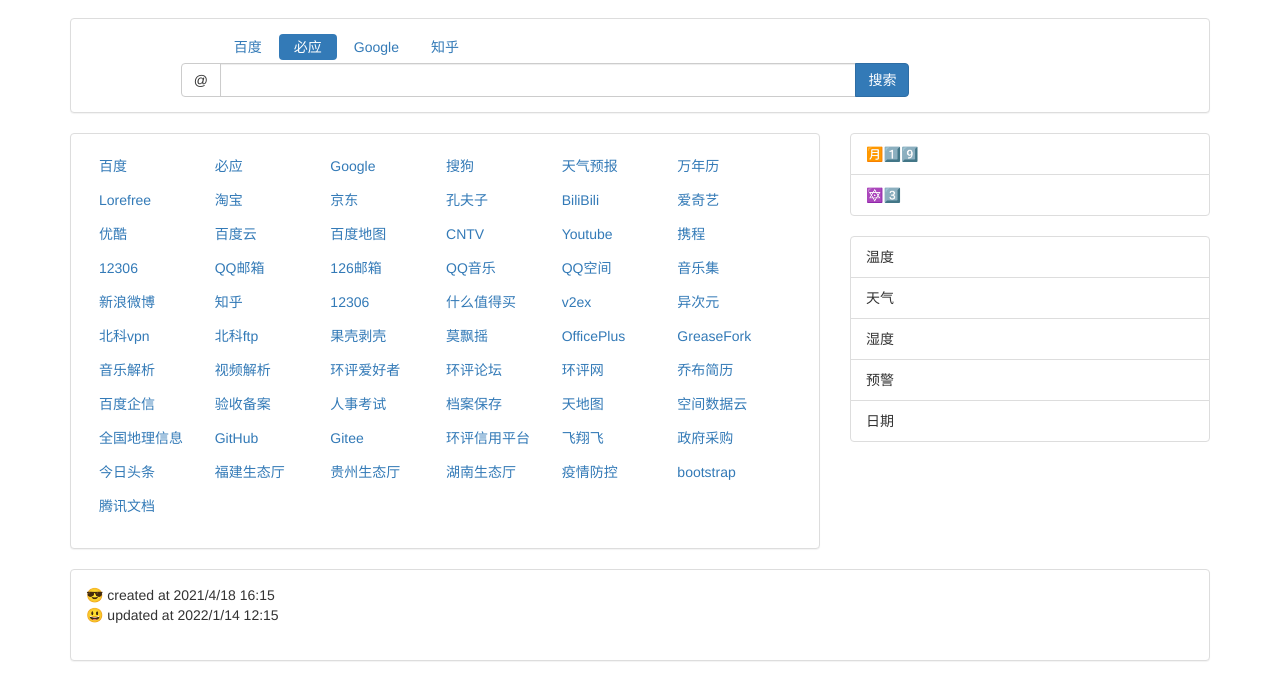
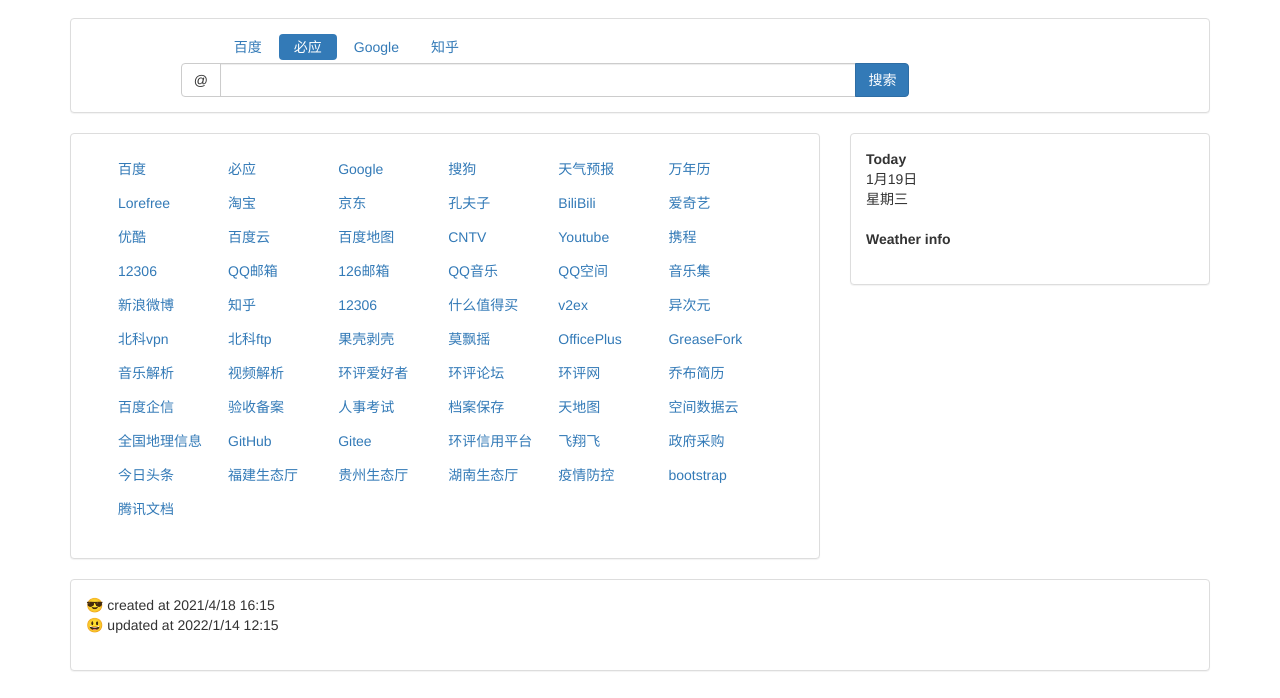
Before and after one commit to yangwcool/gogofp, a plain HTML site: page index.html in a window 1280 px wide. Shown: the part 102-800 px from the top of the page. Drawn offline with nearby package versions, Linux system fonts and the light colour scheme; no server answers.

Commit message:
Add files via upload

```diff
--- a/index.html
+++ b/index.html
@@ -5,7 +5,7 @@
     <meta http-equiv="X-UA-Compatible" content="IE=edge">
     <meta name="viewport" content="width=device-width, initial-scale=1">
     <!-- 上述3个meta标签*必须*放在最前面，任何其他内容都*必须*跟随其后！ -->
-    <title> gogofp - ajax - bs </title>
+    <title> gogofp - ajax - bs - 2 </title>
 
     <!-- Bootstrap -->
     <link rel="stylesheet" href="https://stackpath.bootstrapcdn.com/bootstrap/3.4.1/css/bootstrap.min.css" integrity="sha384-HSMxcRTRxnN+Bdg0JdbxYKrThecOKuH5zCYotlSAcp1+c8xmyTe9GYg1l9a69psu" crossorigin="anonymous">
@@ -20,6 +20,16 @@
         }
         ul.searchBtnList li a {
             padding: 3px 15px 3px 15px;
+        }
+        #url ul{
+            margin-top: 10px;
+            margin-left: 30px;
+        }
+        #url li {
+            display: inline-block;
+            width: 115px;
+            height: 34px;
+            padding: 0 2px 0 2px;
         }
     </style>
   </head>
@@ -83,21 +93,14 @@
             </div>
             <!-- 侧栏区域 -->
             <div class="col-md-4">
-                <div class="row">
-                    <div class="col-md-12">
-                        <!-- 日历 -->
-                        <ul class="date list-group">
-                            <li class="list-group-item">日期</li>
-                            <li class="list-group-item">星期</li>
-                        </ul>
-                        <!-- 天气 -->
-                        <ul class="weather list-group">
-                            <li class="list-group-item">温度</li>
-                            <li class="list-group-item">天气</li>
-                            <li class="list-group-item">湿度</li>
-                            <li class="list-group-item">预警</li>
-                            <li class="list-group-item">日期</li>
-                        </ul>
+                <div class="panel panel-default">
+                    <div class="panel-body">
+                        <address class="dateList">
+                            <strong>Today</strong><br>
+                        </address>
+                        <address class="weatherList">
+                            <strong>Weather info</strong><br>
+                          </address>
                     </div>
                 </div>
             </div>
@@ -140,7 +143,7 @@
       function renderUrl(value){
           let title = value.title;
           let url = value.url;
-          document.querySelector('#url>ul').innerHTML += `<li><a href=${url} class="btn" target="_blank">${title}</a></li>`;
+          document.querySelector('#url>ul').innerHTML += `<li><a href=${url}target="_blank">${title}</a></li>`;
       }
     </script>
 
--- a/main.js
+++ b/main.js
@@ -64,17 +64,15 @@ function clearKwd(){
 //       显示日期
 let myDate = new Date();
 let day = myDate.getDate();
+let month = myDate.getMonth();
 let week = myDate.getDay();
 
-let dayLeft = parseInt(day/10);
-let dayRight = day%10;
+//
+let weekArray = ['星期日','星期一','星期二','星期三','星期四','星期五','星期六'];
 
-let numList = ['0️⃣','1️⃣','2️⃣','3️⃣','4️⃣','5️⃣','6️⃣','7️⃣','8️⃣','9️⃣'];
-let date = document.querySelectorAll('ul.date li');
-//日期
-date[0].textContent = '🈷️'+numList[dayLeft]+numList[dayRight];
-//星期
-date[1].textContent = '🔯'+numList[week];
+let dateList = document.querySelector('.dateList');
+
+dateList.innerHTML += `${month+1}月${day}日<br>${weekArray[week]}<br>`;
 
 
 //		显示天气
@@ -127,40 +125,25 @@ function renderWthr(jsonObj){
 	console.log(`Yubao Riqi: ${fxDate}`);
 
 	//显示到信息栏
-	let tqnumList = ['0️⃣','1️⃣','2️⃣','3️⃣','4️⃣','5️⃣','6️⃣','7️⃣','8️⃣','9️⃣'];
-	let weather = document.querySelectorAll('ul.weather li');
+	let weatherList = document.querySelector('.weatherList');
 
 	//温度
-	//console.log(tempMax+'~'+tempMin);
-	if (tempMin >= 0) {
-		weather[0].textContent = '🌈'+tqnumList[parseInt(tempMax/10)]+tqnumList[tempMax%10]+
-	'⏩'+tqnumList[parseInt(tempMin/10)]+tqnumList[tempMin%10];
-	}else{
-		weather[0].textContent = '🌈'+tqnumList[parseInt(tempMax/10)]+tqnumList[tempMax%10]+
-	'⏩'+'*️⃣'+tqnumList[(-1*tempMin)%10];
-	}
-
-
-
+	weatherList.innerHTML += `温度: ${tempMax} - ${tempMin}<br>`;
 	//天气
-	weather[1].textContent = '☀️'+textDay+'⏩'+textNight;
-
+	weatherList.innerHTML += `天气: ${textDay} - ${textNight}<br>`;
 	//湿度
-	weather[2].textContent = `💧 ${humidity}%`;
-
-	//预警
-	weather[3].textContent = '✅';
-
+	weatherList.innerHTML += `湿度: ${humidity}%<br>`;
+	//风力
+	weatherList.innerHTML += `风速: ${windSpeedDay} - ${windSpeedNight}<br>`;
 	  //高温
 	if(parseInt(tempMax) >= 37){
-		weather[3].textContent = '🥵';
+		weatherList.innerHTML += '🥵'+'<br>';
 	}
 	  //大风
 	if(parseInt(windSpeedDay)>19 || parseInt(windSpeedNight)>19 ){
-		weather[3].textContent = '🌀';
+		weatherList.innerHTML += '🌀'+'<br>';
 	}
-
 	//预报日期
-	weather[4].textContent = '💤 '+fxDate;
+	weatherList.innerHTML += `预报: ${fxDate}<br>`;
 
 }
```
